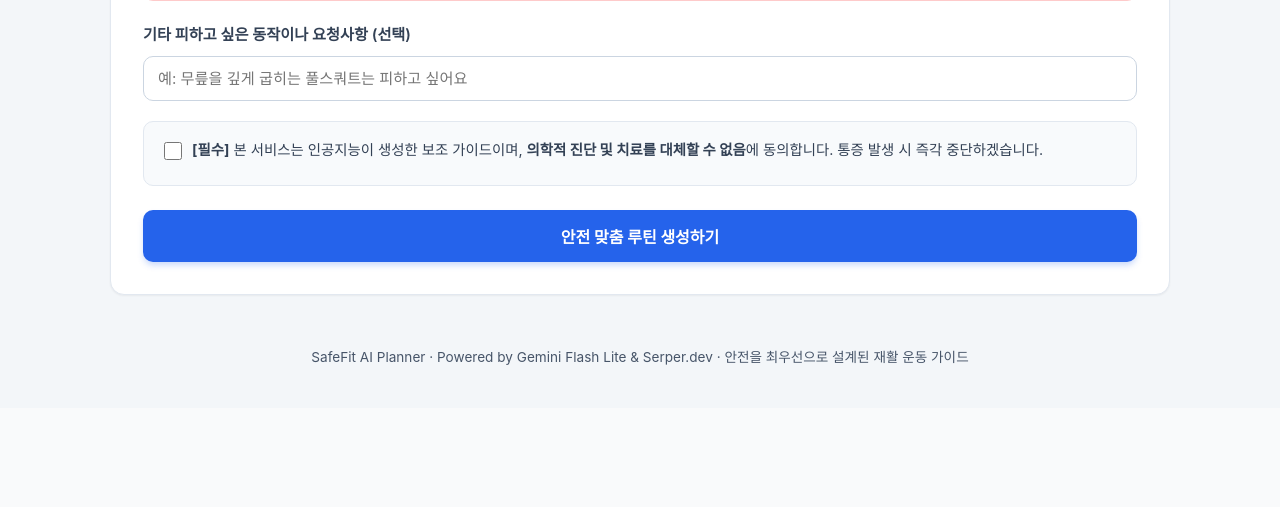
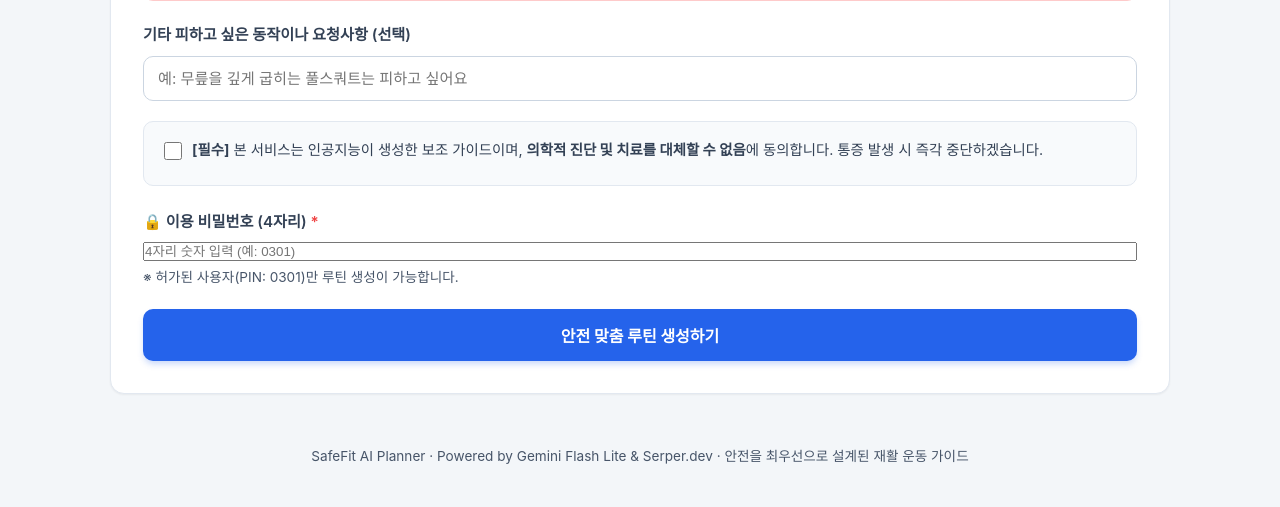
Before and after one commit to shinjiseobb/safe-workout-planner, a Flask app: page / in a window 1280 px wide. Shown: the part 1070-1577 px from the top of the page. Before the commit the page ends 1435 px from the top, so only its background shows below. Run offline with Flask 3, Linux system fonts and the light colour scheme; some libraries are stand-ins or nearby versions; some web fonts are replaced.

Commit message:
Add 4-digit PIN security lock (0301)

```diff
--- a/app.py
+++ b/app.py
@@ -23,6 +23,7 @@ app = Flask(__name__)
 # 4. API Key 환경변수 확인
 GEMINI_API_KEY = os.getenv("GEMINI_API_KEY")
 SERPER_API_KEY = os.getenv("SERPER_API_KEY")
+ACCESS_PIN = os.getenv("ACCESS_PIN", "0301")
 PORT = int(os.getenv("PORT", 5000))
 
 if not GEMINI_API_KEY:
@@ -251,6 +252,15 @@ def generate_routine():
 
         logger.info(f"[요청 수신] 목적: {goal}, 환경: {environment}, 통증강도: {pain_level}, 부위: {pain_areas}")
 
+        # 0. 이용 비밀번호(PIN) 검증
+        access_pin = str(data.get("access_pin", "")).strip()
+        if access_pin != ACCESS_PIN:
+            logger.warning(f"[접근 차단] 비밀번호 불일치: {access_pin}")
+            return jsonify({
+                "status": "error",
+                "message": "비밀번호가 일치하지 않습니다. 올바른 4자리 PIN을 입력해 주세요."
+            }), 403
+
         # 1. Hard Stop 로직 검증
         hard_stop_result = check_hard_stop(pain_level, has_radiating_pain, has_surgery)
         if hard_stop_result["is_hard_stop"]:
--- a/static/js/app.js
+++ b/static/js/app.js
@@ -215,6 +215,13 @@ document.addEventListener("DOMContentLoaded", () => {
       return;
     }
 
+    const accessPin = document.getElementById("access_pin").value.trim();
+    if (!accessPin) {
+      alert("이용 비밀번호 4자리를 입력해 주세요.");
+      document.getElementById("access_pin").focus();
+      return;
+    }
+
     // 선택된 통증 부위 수집
     const painCheckboxes = document.querySelectorAll("input[name='pain_area']:checked");
     const painAreas = Array.from(painCheckboxes).map((cb) => cb.value);
@@ -229,6 +236,7 @@ document.addEventListener("DOMContentLoaded", () => {
       pain_level: parseInt(painSlider.value, 10),
       has_radiating_pain: document.getElementById("has_radiating_pain").checked,
       has_surgery: document.getElementById("has_surgery").checked,
+      access_pin: accessPin,
       notes: document.getElementById("notes").value.trim()
     };
 
--- a/templates/index.html
+++ b/templates/index.html
@@ -152,6 +152,13 @@
             </label>
           </div>
 
+          <!-- 이용 비밀번호 (PIN) 입력 -->
+          <div class="form-group">
+            <label for="access_pin">🔒 이용 비밀번호 (4자리) <span class="required">*</span></label>
+            <input type="password" id="access_pin" name="access_pin" maxlength="4" placeholder="4자리 숫자 입력 (예: 0301)" inputmode="numeric" required autocomplete="off">
+            <p class="field-hint">※ 허가된 사용자(PIN: 0301)만 루틴 생성이 가능합니다.</p>
+          </div>
+
           <!-- 생성 버튼 -->
           <button type="submit" id="submitBtn" class="btn btn-primary">
             <span class="btn-text">안전 맞춤 루틴 생성하기</span>
```
Also changed, not shown: 1 other file.
